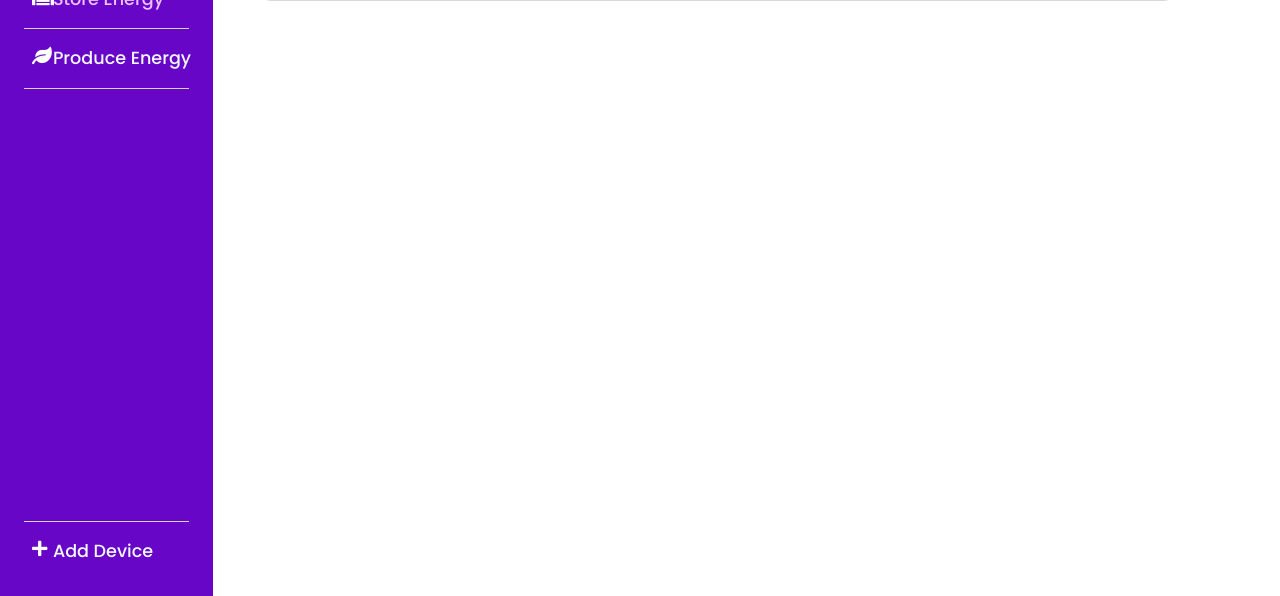
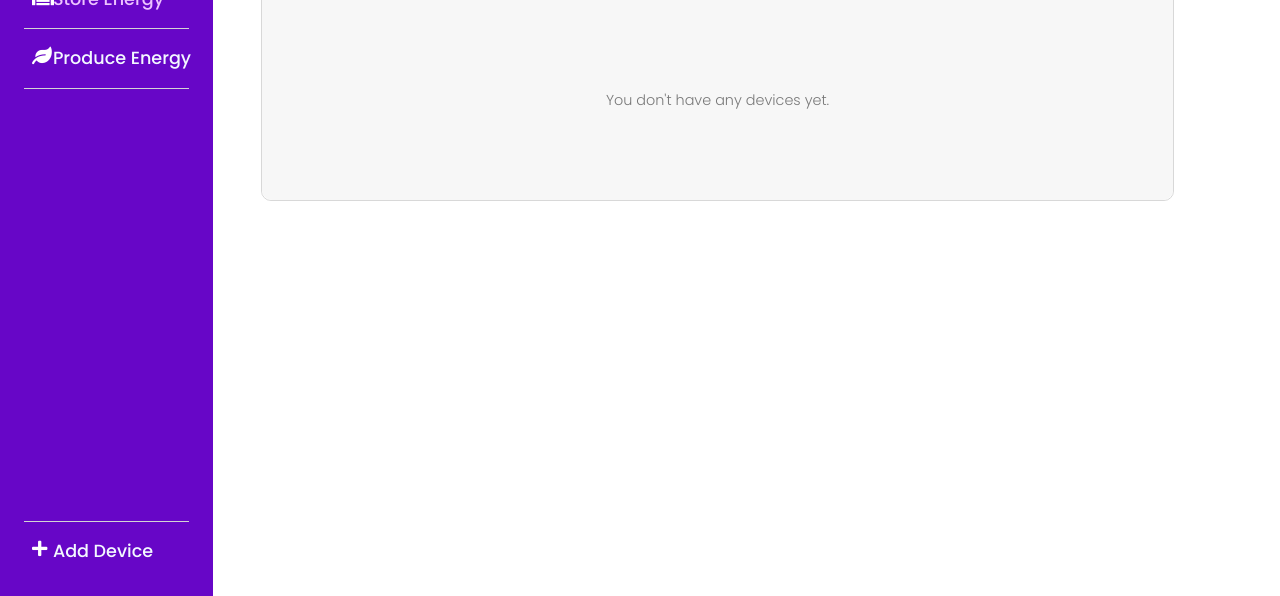
Before and after one commit to piotrzegarek/SmartEnergyHome, a Django app: page /devices/store in a window 1280 px wide. Shown: the part 204-800 px from the top of the page. Run offline with Django 4.2, Linux system fonts and the light colour scheme; the visitor is signed in with stand-in values (Sample User, id 1); data that the repository does not hold is empty; parts of the project's set-up code (start-up, migrations or seed data) failed here and were passed over; some web fonts are replaced.

Commit message:
Info about no devices in list

```diff
--- a/app/apps/devices/static/devices/css/devices.css
+++ b/app/apps/devices/static/devices/css/devices.css
@@ -88,6 +88,7 @@
 }
 
 .table-body {
+    min-height: 25vh;
     max-height: 50vh;
     overflow-y: auto;
 }
@@ -97,3 +98,18 @@
     margin-left: 16px;
     transition: all 0.2s ease-in;
 }
+
+.empty-info {
+    text-align: center;
+    line-height: 25vh;
+    margin: 0;
+    color: #797979;
+    font-size: 0.9rem;
+    font-weight: 300;
+}
+
+.table-body:has(.empty-info) {
+    background-color: #f7f7f7;
+    border-bottom-left-radius: 10px;
+    border-bottom-right-radius: 10px;
+}
--- a/app/apps/devices/templates/devices/devices.html
+++ b/app/apps/devices/templates/devices/devices.html
@@ -33,6 +33,7 @@
                     </thead>
                 </table>
                 <div class="table-body">
+                    {% if devices %}
                     <table>
                         <thead></thead>
                         <tbody>
@@ -49,6 +50,9 @@
                             {% endfor %}
                         </tbody>
                     </table>
+                    {% else %}
+                    <p class="empty-info prevent-select">You don't have any devices yet.</p>
+                    {% endif %}
                 </div>
             </div>
         </div>
```
